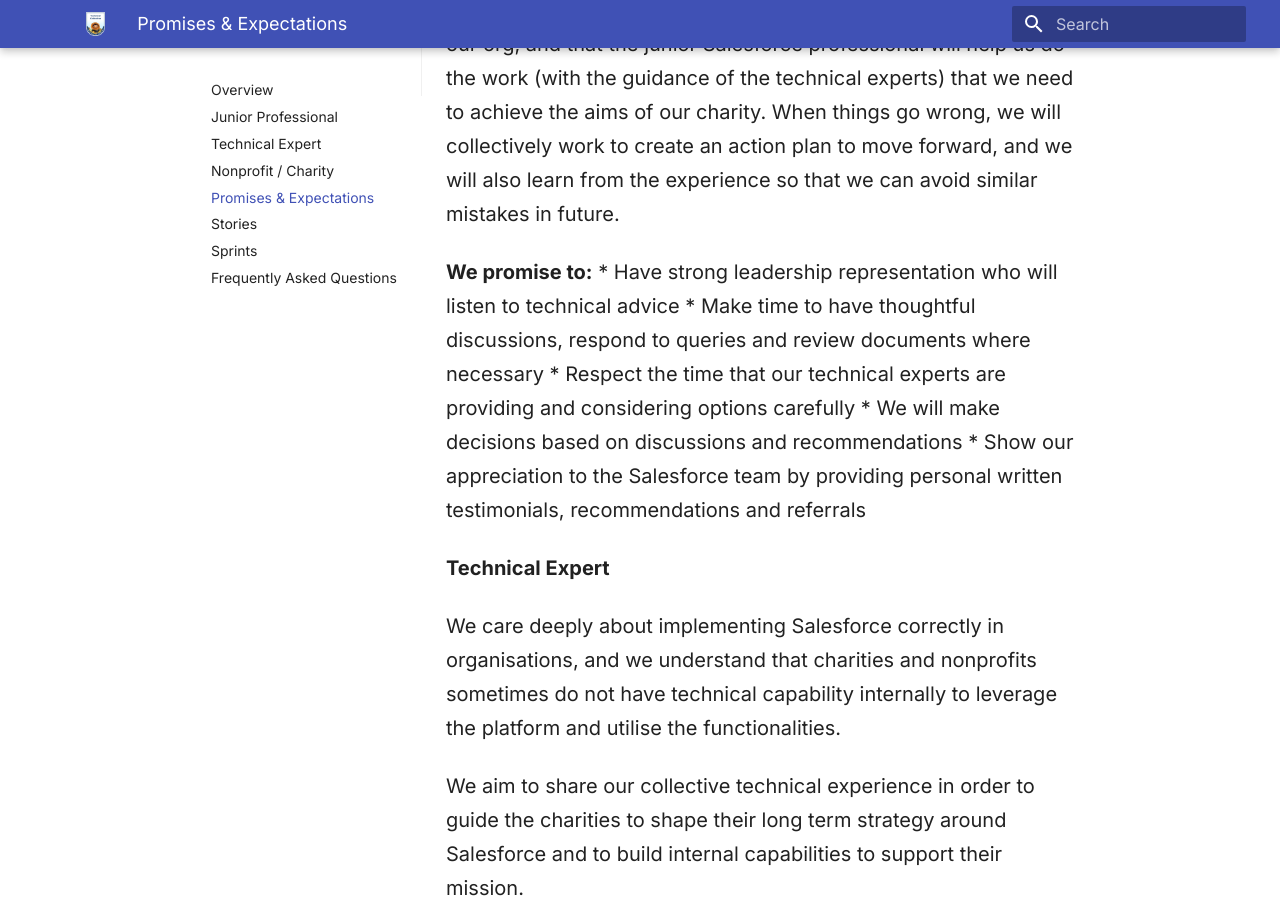
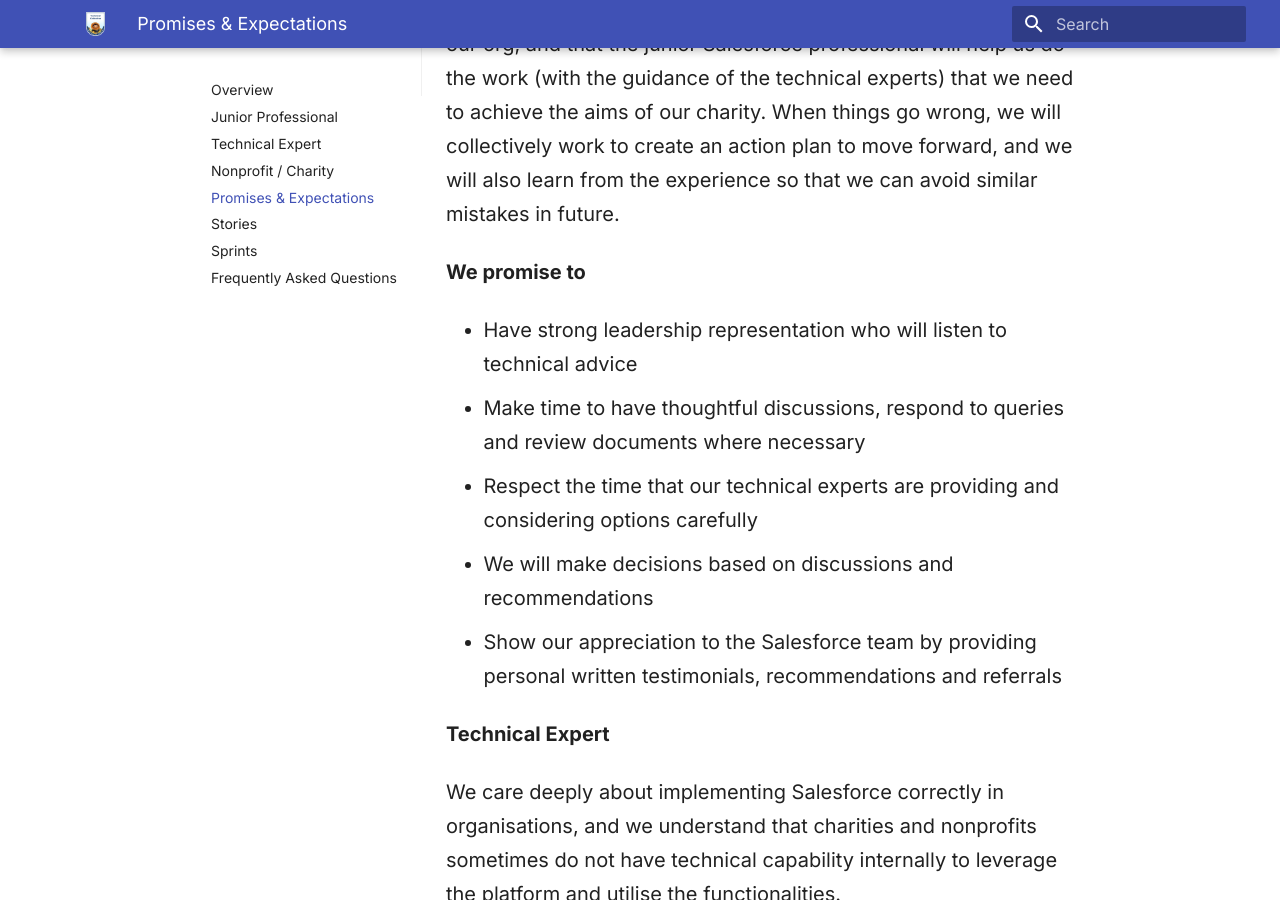
Before and after one commit to SFDO-Community-Sprints/The-Technical-Collective, an MkDocs documentation site: the page built from files/docs/promises-expectations.md, in a window 1280 px wide and 900 px high, scrolled down 649 px. Built offline with MkDocs 1.6.1 and Material for MkDocs 9.7.7, drawn with Linux system fonts in a browser that asks for light colours.

```diff
--- a/files/docs/promises-expectations.md
+++ b/files/docs/promises-expectations.md
@@ -8,7 +8,8 @@ Our mission is very important to us. In order for us to create change and make a
 We understand that we are fully responsible and accountable for our org, and that the junior Salesforce professional will help us do the work (with the guidance of the technical experts) that we need to achieve the aims of our charity.
 When things go wrong, we will collectively work to create an action plan to move forward, and we will also learn from the experience so that we can avoid similar mistakes in future.
 
-**We promise to:**
+**We promise to**
+
 * Have strong leadership representation who will listen to technical advice
 * Make time to have thoughtful discussions, respond to queries and review documents where necessary
 * Respect the time that our technical experts are providing and considering options carefully
```
